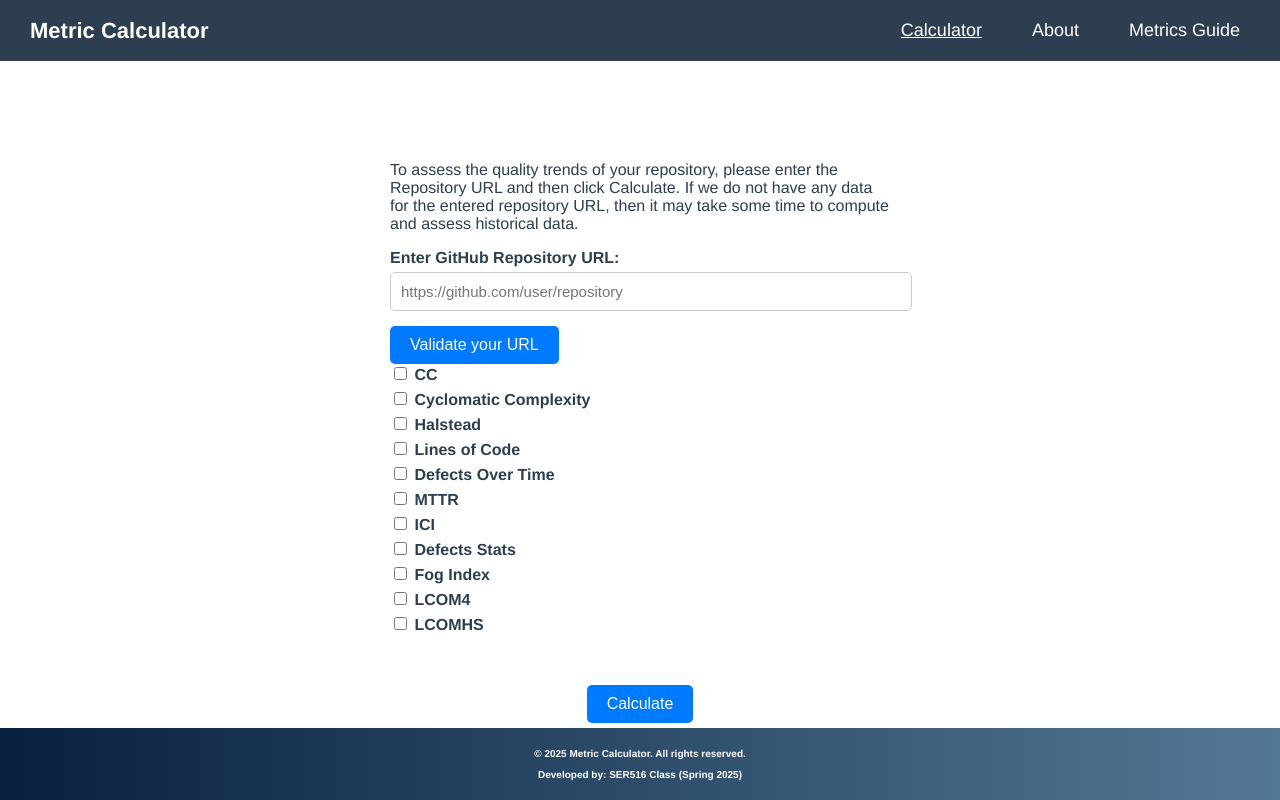
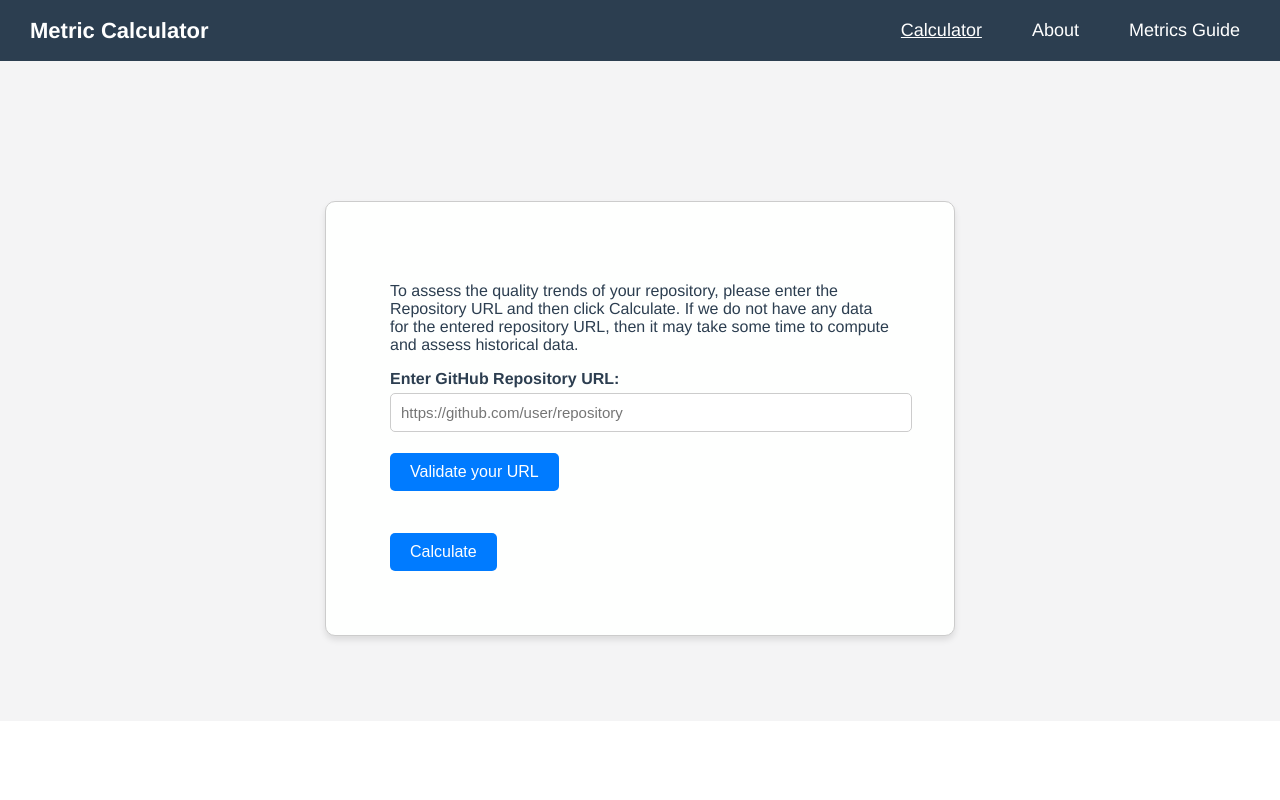
Before and after one commit to agarasia/SER516_Spring25_Teams_3_and_4_Frontend, a Vue app in the folder FrontEnd/: page / in a window 1280 px wide. Both pictures are taken after a click on the button "Calculator". Built offline with nearby package versions, Linux system fonts and the light colour scheme.

Commit message:
Fixing UI bugs and readibility related issues

```diff
--- a/FrontEnd/src/App.vue
+++ b/FrontEnd/src/App.vue
@@ -17,14 +17,6 @@
       <MetricsGuide v-else-if="currentTab === 'metrics'" />
     </main>
   </div>
-
-  <!-- Footer Section -->
-  <footer class="footer" v-if="!showOutput">
-    <p>&copy; 2025 Metric Calculator. All rights reserved.</p>
-    <p>
-      Developed by: SER516 Class (Spring 2025)
-    </p>
-  </footer>
 </template>
 
 <script lang="ts">
@@ -70,6 +62,7 @@ export default defineComponent({
   display: flex;
   flex-direction: column;
 }
+
 html,
 body {
   height: 100%;
@@ -77,12 +70,14 @@ body {
 }
 
 .navbar {
-  background-color: #2c3e50; /* keep your original dark blue */
+  background-color: #2c3e50;
+  /* keep your original dark blue */
   padding: 15px 30px;
   display: flex;
   justify-content: space-between;
   align-items: center;
-  font-family: 'Avenir', Helvetica, Arial, sans-serif; /* make navbar consistent font */
+  font-family: 'Avenir', Helvetica, Arial, sans-serif;
+  /* make navbar consistent font */
 }
 
 .brand {
@@ -100,7 +95,8 @@ body {
   background: none;
   border: none;
   color: white;
-  font-family: 'Avenir', Helvetica, Arial, sans-serif; /* ensure same font */
+  font-family: 'Avenir', Helvetica, Arial, sans-serif;
+  /* ensure same font */
   font-size: 18px;
   font-weight: 500;
   cursor: pointer;
@@ -139,7 +135,8 @@ footer {
 
 /* Main grows/shrinks and scrolls if necessary */
 main {
-  flex: 1 0 auto;           /* fills the leftover space */
+  flex: 1 0 auto;
+  /* fills the leftover space */
   overflow-y: auto;
 }
 </style>
--- a/FrontEnd/src/components/About.vue
+++ b/FrontEnd/src/components/About.vue
@@ -1,4 +1,5 @@
 <template>
+  <div style="background-color: #f4f4f5; overflow-y: auto;">
     <section class="about glass">
       <h1>About Metric&nbsp;Calculator</h1>
 
@@ -21,6 +22,7 @@
         <img src="../assets/Architecture_image.png" alt="Metrics Architecture" />
       </div>
     </section>
+  </div>
 </template>
 
 <script lang="ts">
@@ -33,9 +35,9 @@ export default {
 /* glass-card wrapper (matches landing-page style) */
 .about {
   width: 80vw;
-  margin: 60px auto;
+  margin: 3em auto;
   padding: 48px;
-  border-radius: 20px;
+  border-radius: 10px;
   background: #fefffe;
   border: 1px solid #ccc;
   box-shadow: 0 4px 6px rgba(0, 0, 0, 0.1);
--- a/FrontEnd/src/components/HomeScreen.vue
+++ b/FrontEnd/src/components/HomeScreen.vue
@@ -1,22 +1,23 @@
 <template>
-  <!-- <header v-if="!showOutput">
-    <h1>Software Quality Metric Calculator</h1>
-  </header> -->
-  <main>
+  <div style="background-color: #f4f4f5;overflow-y: auto; margin-bottom: 2em;">
     <!-- Show Input Form if OutputView or BenchmarkDialog is Hidden -->
-    <div v-if="!showOutput && !showBenchmarkDialog">
-      <div class="input-container1">
+    <div v-if="!showOutput && !showBenchmarkDialog" class="container-wrapper" style="background-color: #f4f4f5;">
+      <div class="input-container1"
+        style="background-color: #fefffe; border: 1px solid #ccc;padding: 4em 4em; border-radius: 10px; box-shadow: 0 4px 6px rgba(0, 0, 0, 0.1);">
         <p>To assess the quality trends of your repository, please enter the Repository URL and then click Calculate. If
           we do not have any data for the entered repository URL, then it may take some time to compute and assess
           historical data.</p>
         <label for="github-url">Enter GitHub Repository URL:</label>
         <input type="text" id="github-url" v-model="githubUrl" placeholder="https://github.com/user/repository"
           @keyup.enter="checkGitHubRepoExists" />
-        <button v-if="!isValidRepo" @click="checkGitHubRepoExists">Validate your URL</button>
+        <button v-if="!isValidRepo" @click="checkGitHubRepoExists" style="margin-top: 1em; margin-bottom: 1em;">Validate
+          your
+          URL</button>
         <p v-if="errorMessages.githubUrl" :class="{ error: !isValidRepo, success: isValidRepo }">
           {{ errorMessages.githubUrl }}
         </p>
-        <div class="metric-selection">
+        <div class="metric-selection" v-if="isValidRepo">
+          <h4>Select Metrics to Calculate:</h4>
           <label><input type="checkbox" value="cc" v-model="selectedMetrics" @change="handleMetricChange" /> CC</label>
           <label>
             <input type="checkbox" value="cyclo" v-model="selectedMetrics" @change="handleMetricChange" />
@@ -31,8 +32,8 @@
             Code
           </label>
           <label>
-                <input type="checkbox" value="defects-over-time" v-model="selectedMetrics"
-                       @change="handleMetricChange" /> Defects Over Time
+            <input type="checkbox" value="defects-over-time" v-model="selectedMetrics" @change="handleMetricChange" />
+            Defects Over Time
           </label>
           <label>
             <input type="checkbox" value="mttr" v-model="selectedMetrics" @change="handleMetricChange" />
@@ -63,49 +64,28 @@
           </label>
 
         </div>
-      </div>
-
-
-
-      <br />
-      <br />
-      <!-- <div class="container-wrapper">
-      <div class="input-container2" v-if="isValidRepo">
-        <label>All metrics will be calculated automatically.</label>
-      </div>
-      <br />
-      <br /> -->
+        <div class="calculate-button" style="margin-top: 1em;">
           <button @click="submitData" :disabled="!isValidRepo">
             {{ buttonText }}
           </button>
-      <h4 class="loading-text" v-if="isLoading">
-        Please Wait, your metrics are being computed.<br />
-        The larger the repo, the longer the time.
-      </h4>
+        </div>
+      </div>
     </div>
 
     <!-- Benchmark Input Dialog -->
     <div v-if="showBenchmarkDialog" class="dialog-overlay">
       <div class="dialog">
         <h4>
-          For each metric, you can optionally enter a benchmark score in the input box and choose whether to display it
-          on the chart by checking or unchecking the checkbox for that metric.
+          PLEASE NOTE
         </h4>
+        <p>When running the metrics for the first time, the system will not have any data. In that case, it will compute
+          the metrics based on the latest available data. This is done in tandem with verification of GitHub URL and its
+          addition to shared volume. Consequently, the visualizations would contain only one
+          data point.<br><br>
+          If you want to see the visualizations with historical data, please try again at later time.</p>
         <br />
-        <div class="benchmark-container">
-          <div v-for="metric in availableMetrics" :key="metric.value" class="benchmark-item">
-            <div class="label-input-container">
-              <label :for="`benchmark-${metric.value}`">
-                {{ metric.label }} Benchmark:
-              </label>
-              <input type="number" :id="`benchmark-${metric.value}`"
-                v-model.number="benchmarkInputs[metric.benchmarkKey]"
-                :placeholder="`Enter ${metric.label} benchmark`" />
-            </div>
-          </div>
-        </div>
         <div class="button-container">
-          <button @click="handleBenchmarkSubmit()">Apply/Continue</button>
+          <button @click="handleBenchmarkSubmit()">I understand</button>
         </div>
       </div>
 
@@ -114,24 +94,18 @@
 
     </div>
     <!-- Show Output Screen After Validation -->
-    <OutputView
-      :computedData="computedData"
-      :benchmarks="benchmarks"
-      :showBenchmarkLines="showBenchmarkLines"
-      v-if="showOutput"
-      @goBack="showFormAgain"
-      @updateBenchmarks="postBenchmarks"
-    />
+    <OutputView :computedData="computedData" :benchmarks="benchmarks" :showBenchmarkLines="showBenchmarkLines"
+      v-if="showOutput" @goBack="showFormAgain" @updateBenchmarks="postBenchmarks" />
     <LoadingSpinner v-if="isLoading" />
 
-  </main>
-  <!-- Footer Section -->
+  </div>
+  <!-- Footer Section
   <footer class="footer" v-if="!showOutput">
     <p>&copy; 2025 Metric Calculator. All rights reserved.</p>
     <p>
       Developed by: SER516 Class (Spring 2025)
     </p>
-  </footer>
+  </footer> -->
 </template>
 
 <script lang="ts">
@@ -188,21 +162,21 @@ export default {
       const apiUrl = `https://api.github.com/repos/${repoPath}/languages`;
 
       try {
-        const response = await fetch(apiUrl);
-        if (!response.ok) {
-          errorMessages.githubUrl = 'GitHub repository does not exist.';
-          isLoading.value = false;
-          return;
-        }
-        const files = await response.json();
-        const keys = Object.keys(files);
-        if (!keys.includes('Java')) {
-          errorMessages.githubUrl =
-            'The repository does not have a Java project.';
-            isLoading.value = false;
-          return;
-        }
-        errorMessages.githubUrl = 'Valid GitHub Repository.';
+        // const response = await fetch(apiUrl);
+        // if (!response.ok) {
+        //   errorMessages.githubUrl = 'GitHub repository does not exist.';
+        //   isLoading.value = false;
+        //   return;
+        // }
+        // const files = await response.json();
+        // const keys = Object.keys(files);
+        // if (!keys.includes('Java')) {
+        //   errorMessages.githubUrl =
+        //     'The repository does not have a Java project.';
+        //   isLoading.value = false;
+        //   return;
+        // }
+        // errorMessages.githubUrl = 'Valid GitHub Repository.';
 
         const req = githubUrl.value;
         const res = await axios.post(
@@ -640,30 +614,13 @@ export default {
 </script>
 
 <style scoped>
-header {
-  background: linear-gradient(to right, #09203f, #537895);
-  padding: px;
-  text-align: center;
-  color: white;
-  font-size: 24px;
-  font-weight: bold;
-  border-radius: 0;
-  width: 100%;
-  position: fixed;
-  left: 0;
-  top: 0;
-  right: 0;
-  z-index: 1000;
-}
-
-footer {
-  flex-shrink: 0;
-  background: linear-gradient(to right, #09203f, #537895);
-  color: #fff;
-  text-align: center;
-  padding: 10px 0;
-  font-size: 10px;
-  font-weight: bold;
+.container-wrapper {
+  display: flex;
+  flex-direction: column;
+  align-items: center;
+  justify-content: center;
+  min-height: calc(100vh - 100px);
+  margin-top: -40px;
 }
 
 @media (min-height: 700px) {
--- a/FrontEnd/src/components/OutputView.vue
+++ b/FrontEnd/src/components/OutputView.vue
@@ -1,5 +1,8 @@
 <template>
   <div class="metrics-guide-container">
+
+    <!-- Metrics Content -->
+    <div class="metrics-guide-box-1">
       <button class="back-button" @click="$emit('goBack')">
         <svg xmlns="http://www.w3.org/2000/svg" viewBox="0 0 24 24" fill="none" stroke="currentColor" stroke-width="2"
           stroke-linecap="round" stroke-linejoin="round" class="arrow-icon">
@@ -8,8 +11,6 @@
         </svg>
         Back
       </button>
-    <!-- Metrics Content -->
-    <div class="metrics-guide-box-1">
       <p class="metrics-guide-heading">Results</p>
       <hr style="width: 3.8%; margin-left: 1.45em; height: 2px; background-color: #4A6C8B;">
       <table style="width: 100%; margin-top: 0em; margin-left:-1em">
```
Also changed, not shown: FrontEnd/src/components/LoadingSpinner.vue (+19 -3 lines). Lines whose indentation alone changed are shown as unchanged.
